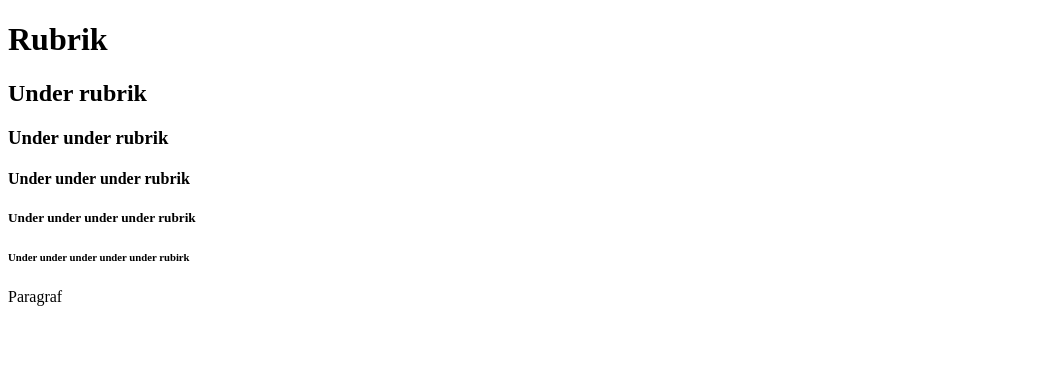
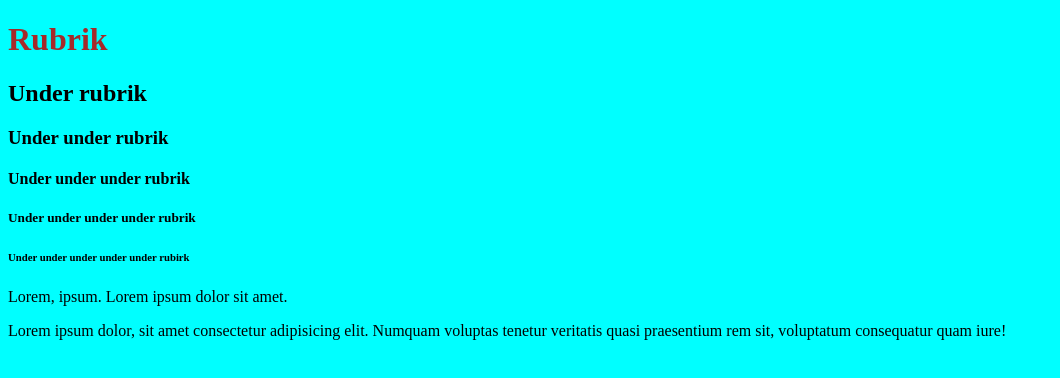
Before and after one commit to jensencarr/github-test, a plain HTML site: page index.html in a window 1280 px wide. Shown: the whole page, without its empty margins (0-1060 px from the left). Drawn offline with Linux system fonts and the light colour scheme.

Commit message:
added more shit

```diff
--- a/index.html
+++ b/index.html
@@ -3,6 +3,7 @@
   <head>
     <meta charset="UTF-8" />
     <meta name="viewport" content="width=device-width, initial-scale=1.0" />
+    <link href="style.css" rel="stylesheet" />
     <title></title>
   </head>
   <body>
@@ -18,6 +19,12 @@
 
     <h6>Under under under under under rubirk</h6>
 
-    <p>Paragraf</p>
+    <p>Lorem, ipsum. Lorem ipsum dolor sit amet.</p>
+
+    <p>
+      Lorem ipsum dolor, sit amet consectetur adipisicing elit. Numquam voluptas
+      tenetur veritatis quasi praesentium rem sit, voluptatum consequatur quam
+      iure!
+    </p>
   </body>
 </html>
--- /dev/null
+++ b/style.css
@@ -0,0 +1,8 @@
+body {
+  background-color: aqua;
+}
+
+h1 {
+  color: brown;
+  font-weight: bolder;
+}
```
